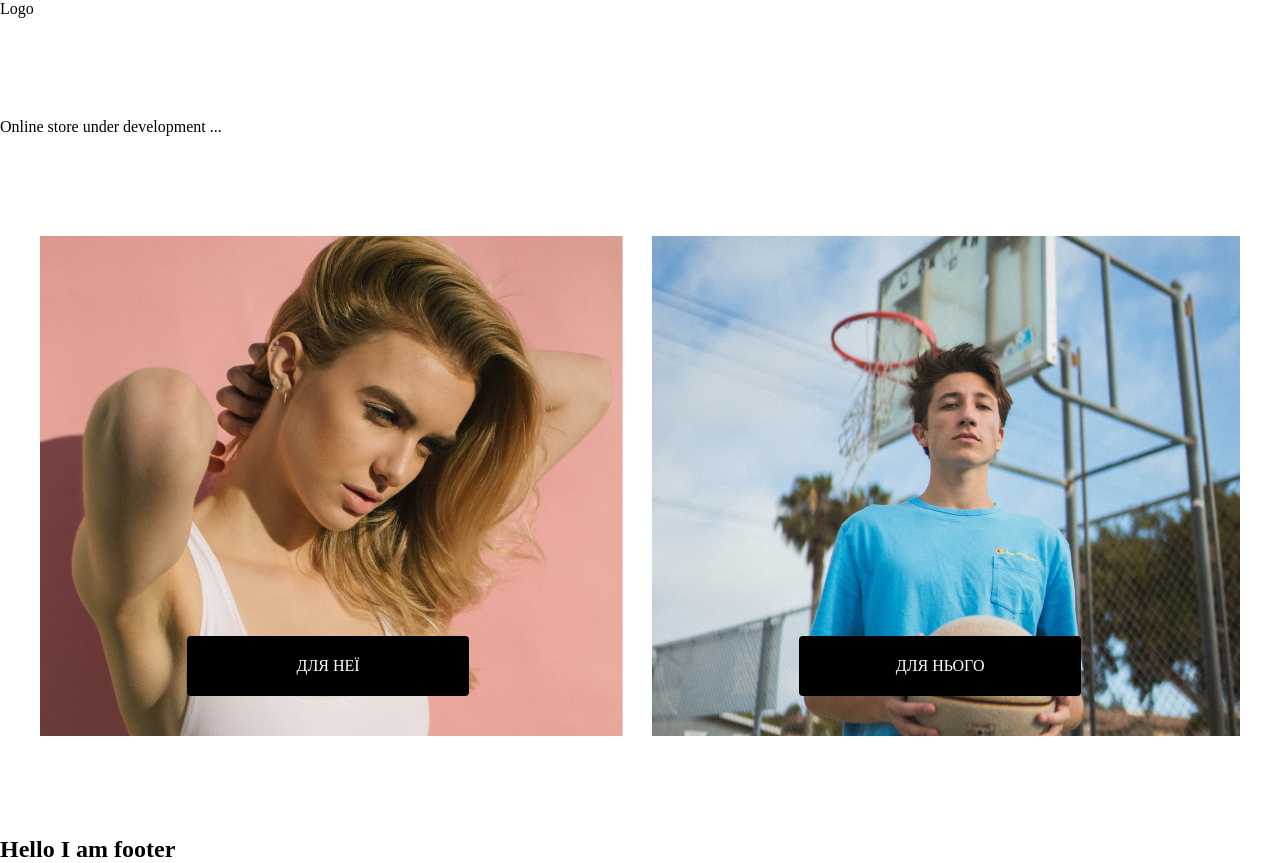
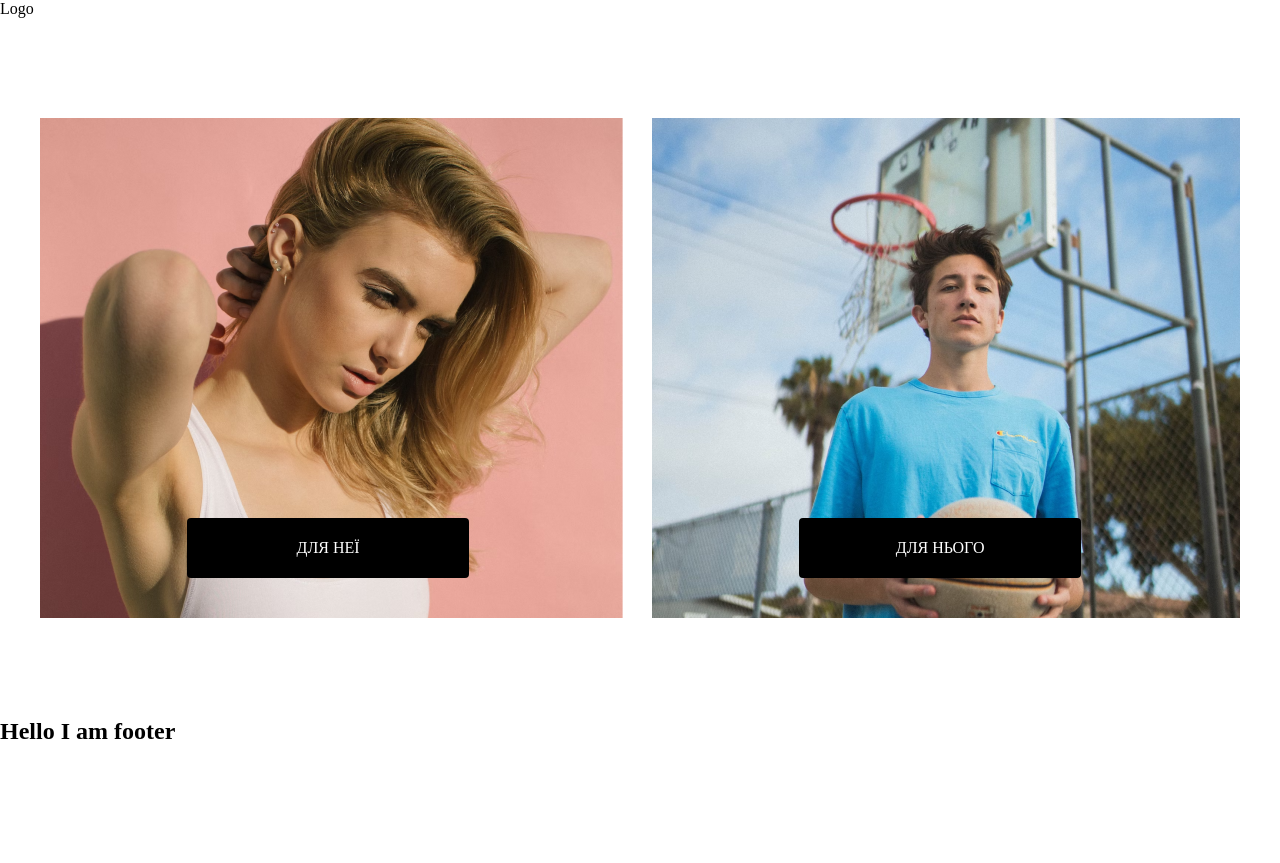
Before and after one commit to dianaforost/best-online-shop, a React (Create React App) app: page / in a window 1280 px wide. After the commit the page ends 800 px from the top, so only its background shows below. Built offline with nearby package versions, Linux system fonts and the light colour scheme; the HTML template or start-up script is replaced by a standard one.

Commit message:
Update MainPage.jsx

```diff
--- a/src/pages/MainPage/MainPage.jsx
+++ b/src/pages/MainPage/MainPage.jsx
@@ -2,16 +2,10 @@ import { GenderSection } from "components/GenderSection/GenderSection";
 
 export const MainPage = () => {
   return (
-    <div
-      style={{
-        display: "flex",
-        flexDirection: "column",
-        justifyContent: "center",
-        paddingTop: 100,
-      }}
-    >
-      <p>Online store under development ...</p>
-      <GenderSection />
-    </div>
+    <>
+      <main>
+        <GenderSection />
+      </main>
+    </>
   );
 };
```
